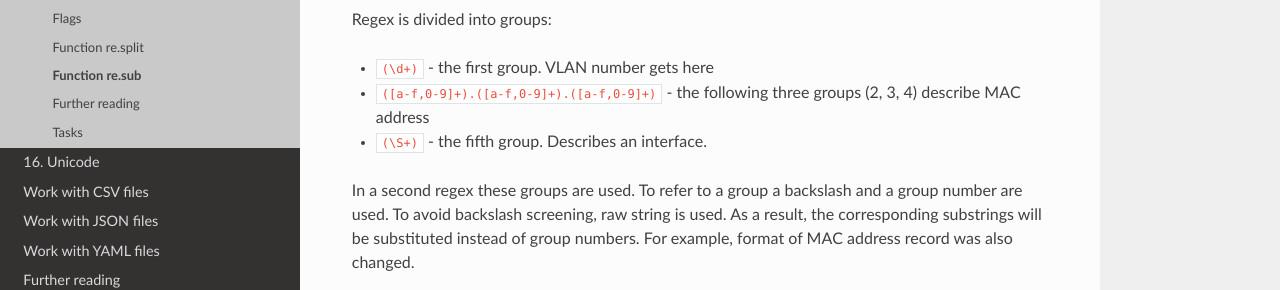
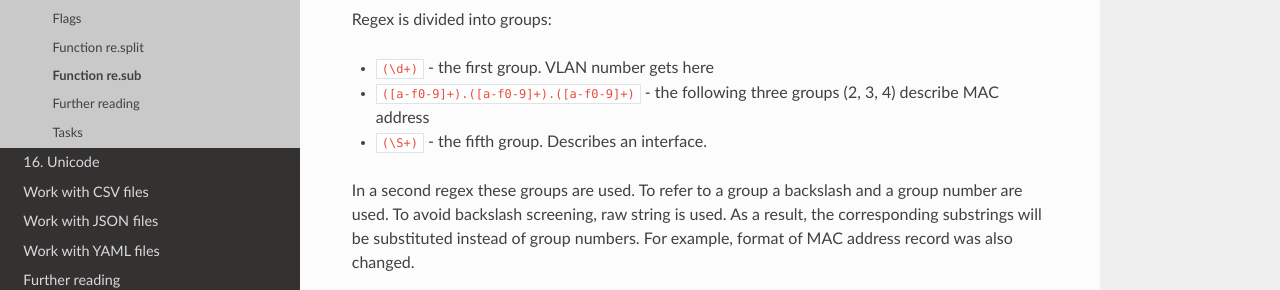
Before and after one commit to natenka/pyneng-book-en, a Sphinx documentation site: the page built from docs/source/book/15_module_re/sub.rst, in a window 1280 px wide and 900 px high, scrolled down 573 px. Shown: the part 376-666 px from the top of the window. Built offline with Sphinx 7.4.7 and the Read the Docs theme 2.0.0, drawn with Linux system fonts in a browser that asks for light colours; pages that are not in the unit, such as notebooks, are missing from menus.

Commit message:
small fix

```diff
--- a/docs/source/book/15_module_re/sub.rst
+++ b/docs/source/book/15_module_re/sub.rst
@@ -46,7 +46,7 @@ With ``re.sub`` you can transform a string. For example, convert mac_table strin
 Regex is divided into groups:
 
 -  ``(\d+)`` - the first group. VLAN number gets here
--  ``([a-f,0-9]+).([a-f,0-9]+).([a-f,0-9]+)`` - the following three groups (2, 3, 4) describe MAC address
+-  ``([a-f0-9]+).([a-f0-9]+).([a-f0-9]+)`` - the following three groups (2, 3, 4) describe MAC address
 -  ``(\S+)`` - the fifth group. Describes an interface.
 
 In a second regex these groups are used. To refer to a group a backslash and a
```
